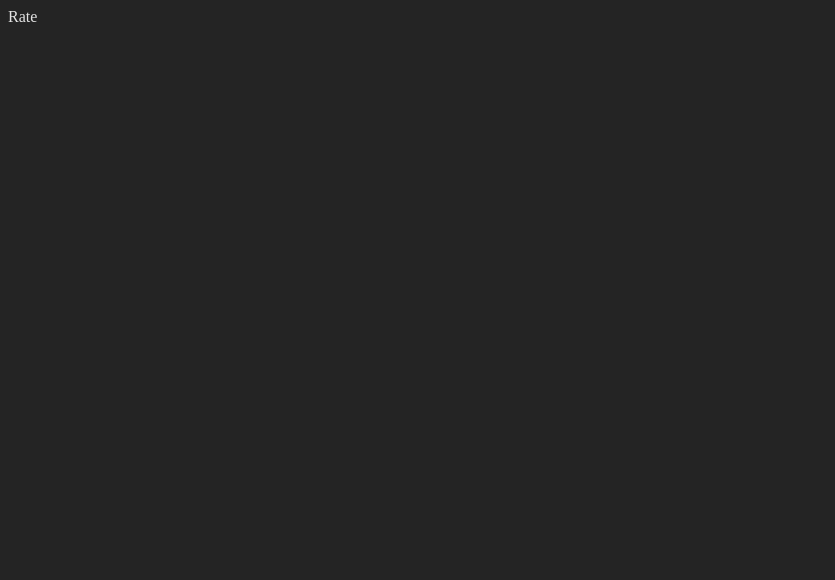
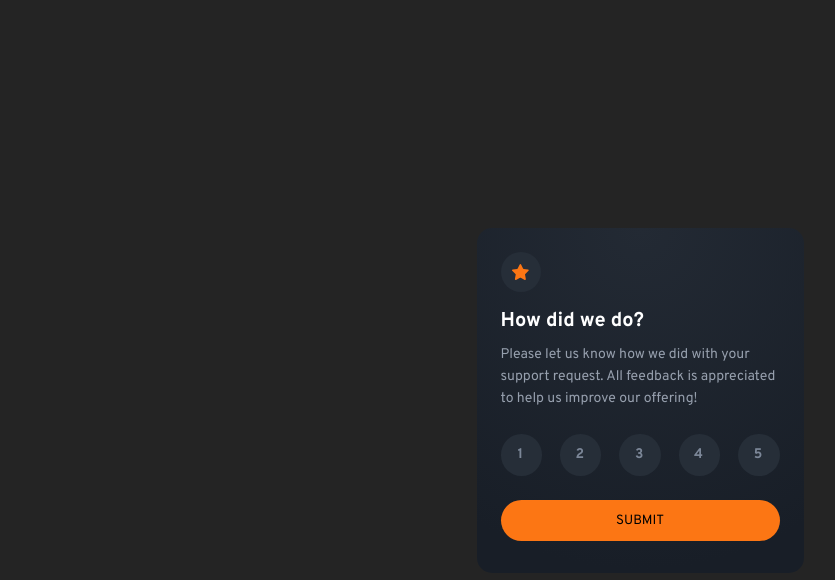
Before and after one commit to giorgi1001/Interactive-Rating-Component, a React (Vite) app: page / in a window 1280 px wide. Shown: the top 580 px of the page, without its empty margins (0-835 px from the left). Built offline with nearby package versions, Linux system fonts and the light colour scheme.

Commit message:
add content and styles to the rate components

```diff
--- a/src/components/rate/Rate.jsx
+++ b/src/components/rate/Rate.jsx
@@ -1,5 +1,37 @@
 import React from "react";
+import starImg from "/icon-star.svg";
+import "./rate.css";
 
 export default function Rate() {
-  return <div>Rate</div>;
+  const buttons = [1, 2, 3, 4, 5];
+  return (
+    <div className="box-rate">
+      <div className="img-circle">
+        <img src={starImg} alt="star-icon" />
+      </div>
+      <h1>How did we do?</h1>
+      <p className="description">
+        Please let us know how we did with your support request. All feedback is
+        appreciated to help us improve our offering!
+      </p>
+
+      <div className="buttons-div">
+        {buttons.map((element) => (
+          <button key={element}>{element}</button>
+        ))}
+      </div>
+      <button
+        style={{
+          display: "block",
+          width: "100%",
+          padding: "1.2rem 0 1.2rem",
+          borderRadius: "2.25rem",
+          backgroundColor: "#FC7614",
+          border: "none",
+        }}
+      >
+        SUBMIT
+      </button>
+    </div>
+  );
 }
--- a/src/components/rate/rate.css
+++ b/src/components/rate/rate.css
@@ -0,0 +1,48 @@
+.box-rate {
+  width: 32.7rem;
+  border-radius: 1.5rem;
+  padding: 2.4rem 2.4rem 3.2rem;
+  background: var(
+    --black-gradient,
+    radial-gradient(98.96% 98.96% at 50% 0%, #232a34 0%, #181e27 100%)
+  );
+}
+.img-circle {
+  width: 4rem;
+  height: 4rem;
+  background-color: #262e38;
+  border-radius: 50%;
+  display: flex;
+  justify-content: center;
+  align-items: center;
+}
+h1 {
+  color: var(--Pure-White, #fff);
+  margin: 1.6rem 0 1rem;
+}
+.description {
+  color: var(--Light-Grey, #969fad);
+  font-size: 1.4rem;
+  font-weight: 400;
+  line-height: 2.2rem;
+  margin-bottom: 2.4rem;
+}
+.buttons-div {
+  display: flex;
+  gap: 1.8rem;
+  margin-bottom: 2.4rem;
+}
+.buttons-div button {
+  all: unset;
+  background-color: #262e38;
+  color: red;
+  width: 4.2rem;
+  height: 4.2rem;
+  border-radius: 50%;
+  text-align: center;
+  color: var(--Medium-Gray, #7c8798);
+  font-size: 1.4rem;
+  font-weight: 700;
+  line-height: 2.4rem;
+  letter-spacing: 0.175rem;
+}
--- a/src/index.css
+++ b/src/index.css
@@ -1,10 +1,25 @@
+@import url("https://fonts.googleapis.com/css2?family=Overpass:ital,wght@0,100..900;1,100..900&display=swap");
+
+* {
+  margin: 0;
+  padding: 0;
+  box-sizing: border-box;
+  font-family: "Overpass", sans-serif;
+}
+
+html {
+  font-size: 62.5%;
+}
+
+body {
+  min-height: 100vh;
+  display: flex;
+  justify-content: center;
+  align-items: center;
+}
+
 :root {
   color-scheme: light dark;
   color: rgba(255, 255, 255, 0.87);
   background-color: #242424;
-
-  font-synthesis: none;
-  text-rendering: optimizeLegibility;
-  -webkit-font-smoothing: antialiased;
-  -moz-osx-font-smoothing: grayscale;
 }
```
